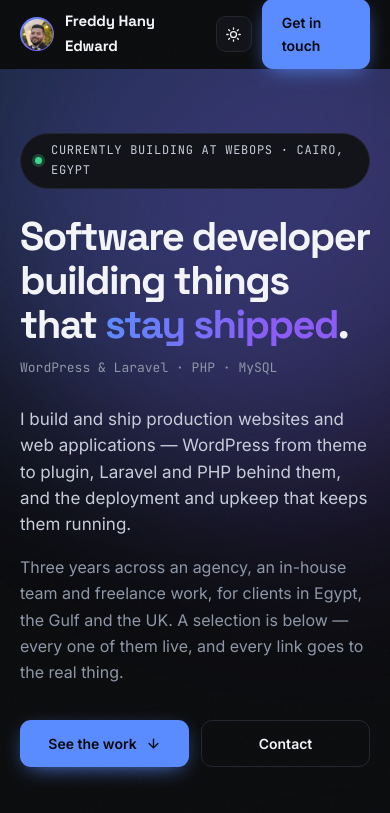
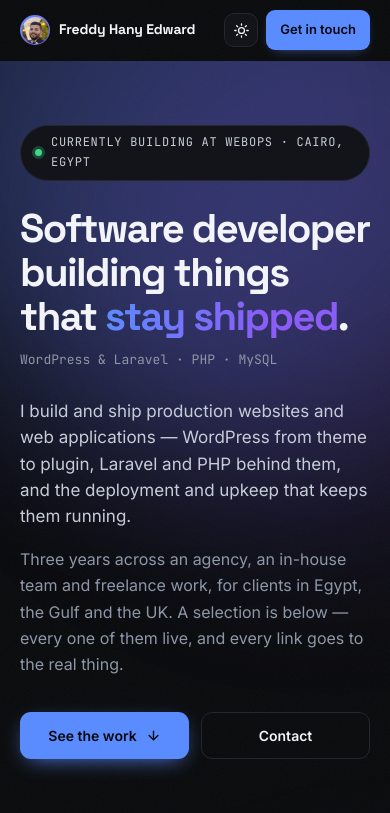
Before and after one commit to freddy9910/portfolio, a plain HTML site: page index.html in a window 390 px wide. Shown: the top 813 px of the page. Drawn offline with Linux system fonts and the light colour scheme.

Commit message:
Keep the header CTA compact on phones
At phone width the "Get in touch" button wrapped onto two lines and grew into
a tall block. Stop buttons from wrapping, tighten the header on narrow screens,
and drop the name text below 360px so the photo carries the brand instead.

Co-Authored-By: Claude Opus 5.5 <noreply@anthropic.com>

```diff
--- a/index.html
+++ b/index.html
@@ -191,7 +191,22 @@ html[data-theme="light"] .i-moon{display:block}
 .btn-primary:hover{transform:translateY(-2px);box-shadow:0 12px 30px -10px var(--accent)}
 .btn-ghost{background:transparent;color:var(--ink);border-color:var(--line)}
 .btn-ghost:hover{border-color:var(--muted);transform:translateY(-2px)}
+.btn{white-space:nowrap}
 @media (max-width:860px){ .nav-links{display:none} }
+
+/* phone header: keep the CTA compact and on one line */
+@media (max-width:520px){
+  .nav-in{height:60px;gap:12px}
+  .nav-right{gap:8px}
+  .nav .btn{padding:8px 13px;font-size:13px;border-radius:9px;box-shadow:0 4px 14px -8px var(--accent)}
+  .nav .icon-btn{width:34px;height:34px}
+  .brand{gap:9px;font-size:14px;min-width:0}
+  .brand > span:last-child{white-space:nowrap;overflow:hidden;text-overflow:ellipsis}
+  .brand-mark{width:30px;height:30px}
+}
+@media (max-width:360px){
+  .brand > span:last-child{display:none}
+}
 
 /* ---------- reveal ---------- */
 .js .rv{opacity:0;transform:translateY(22px);transition:opacity .7s cubic-bezier(.22,1,.36,1),transform .7s cubic-bezier(.22,1,.36,1)}
```
